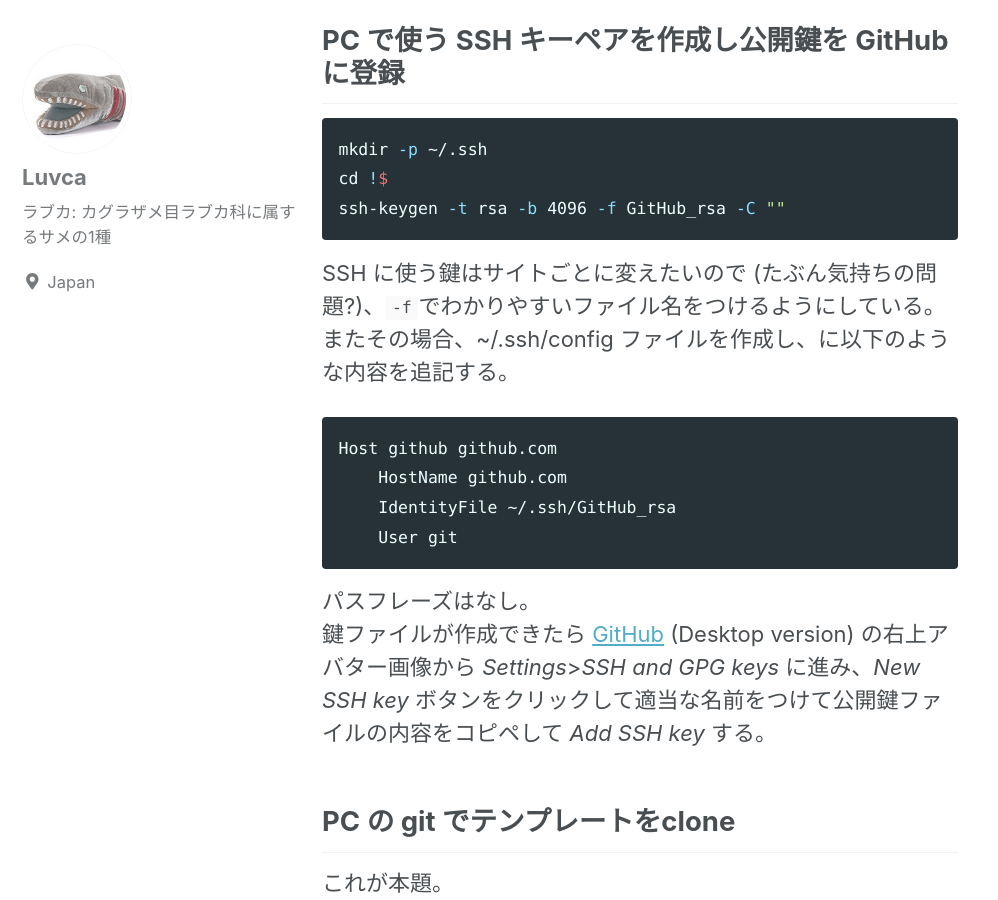
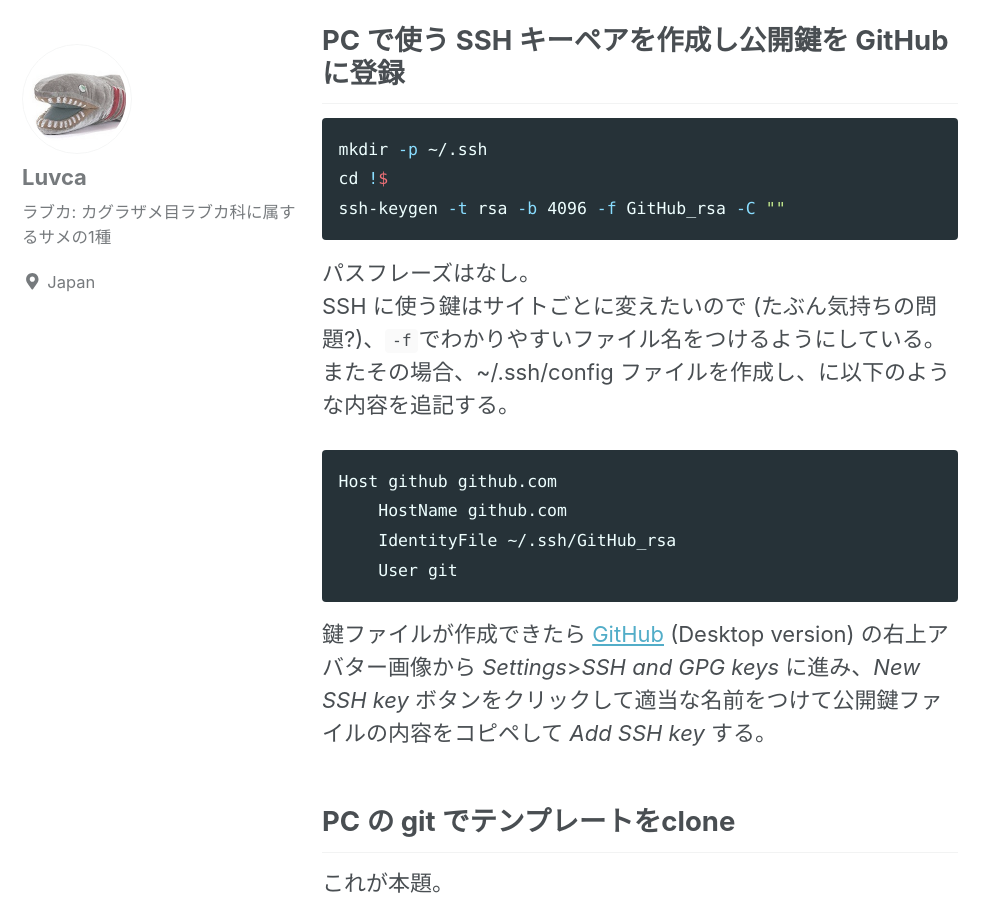
Before and after one commit to Luvca/Luvca.github.io, a Jekyll site: the page built from _posts/2018-04-20-how-to-create-this-blog.md, in a window 1280 px wide and 900 px high, scrolled down 762 px. Shown: the whole window, without its empty margins (0-998 px from the left). Built offline with Jekyll 4.4.1, drawn with Linux system fonts in a browser that asks for light colours; nearby versions of some CDN libraries; part of the change alters nothing that is shown.

````diff
--- a/_posts/2018-04-20-how-to-create-this-blog.md
+++ b/_posts/2018-04-20-how-to-create-this-blog.md
@@ -18,6 +18,7 @@ mkdir -p ~/.ssh
 cd !$
 ssh-keygen -t rsa -b 4096 -f GitHub_rsa -C ""
 ```
+パスフレーズはなし。
 SSH に使う鍵はサイトごとに変えたいので (たぶん気持ちの問題?)、`-f`でわかりやすいファイル名をつけるようにしている。またその場合、~/.ssh/config ファイルを作成し、に以下のような内容を追記する。
 ~~~sh
 Host github github.com
@@ -25,7 +26,6 @@ Host github github.com
     IdentityFile ~/.ssh/GitHub_rsa
     User git
 ~~~
-パスフレーズはなし。
 鍵ファイルが作成できたら [GitHub](https://github.com) (Desktop version) の右上アバター画像から _Settings_>_SSH and GPG keys_ に進み、_New SSH key_ ボタンをクリックして適当な名前をつけて公開鍵ファイルの内容をコピペして _Add SSH key_ する。
 
 ## PC の git でテンプレートをclone
````
